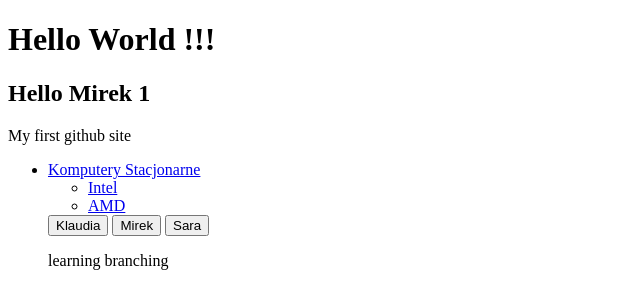
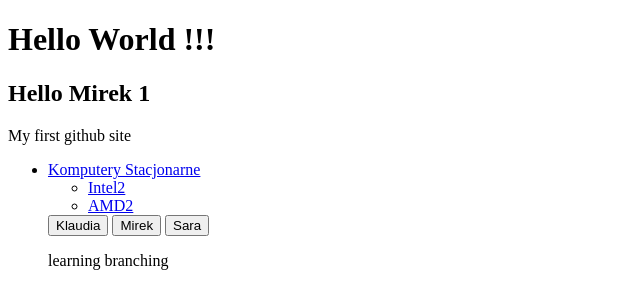
Before and after one commit to djmirq/naukagitanew2, a plain HTML site: page index.html in a window 1280 px wide. Shown: the full height of the page, 0-640 px from the left. Drawn offline with Linux system fonts and the light colour scheme.

Commit message:
Change li

```diff
--- a/index.html
+++ b/index.html
@@ -17,10 +17,10 @@
           </a>
           <ul class="dropdown-menu">
             <li>
-              <a href="#">Intel</a>
+              <a href="#">Intel2</a>
             </li>
             <li>
-              <a href="#">AMD</a>
+              <a href="#">AMD2</a>
             </li>
           </ul>
         </li>
```
